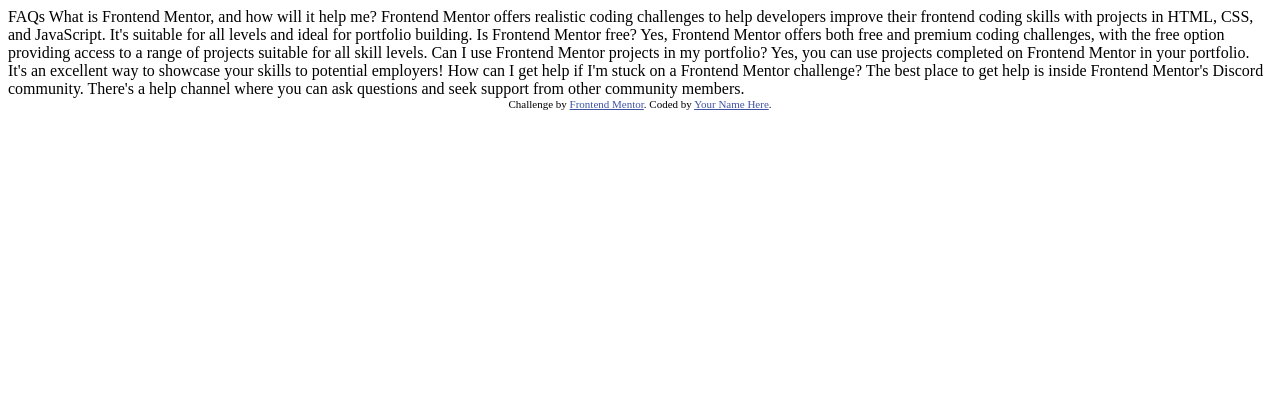
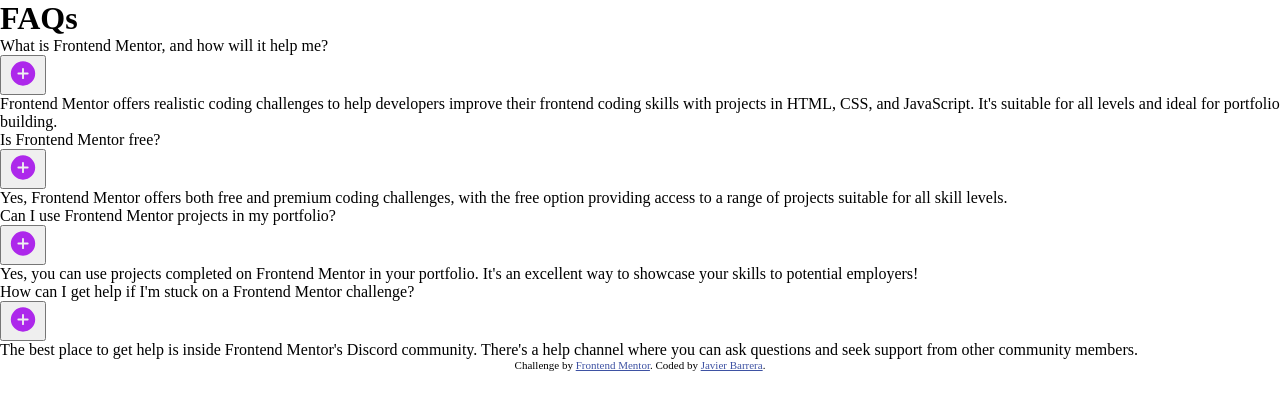
Before and after one commit to javierb256/FAQ-accordian, a plain HTML site: page index.html in a window 1280 px wide. Drawn offline with Linux system fonts and the light colour scheme.

Commit message:
finished html structure. added initial css styles

```diff
--- a/index.html
+++ b/index.html
@@ -1,48 +1,73 @@
 <!DOCTYPE html>
 <html lang="en">
-<head>
-  <meta charset="UTF-8">
-  <meta name="viewport" content="width=device-width, initial-scale=1.0"> <!-- displays site properly based on user's device -->
+  <head>
+    <meta charset="UTF-8" />
+    <meta name="viewport" content="width=device-width, initial-scale=1.0" />
+    <!-- displays site properly based on user's device -->
 
-  <link rel="icon" type="image/png" sizes="32x32" href="./assets/images/favicon-32x32.png">
+    <link
+      rel="icon"
+      type="image/png"
+      sizes="32x32"
+      href="./assets/images/favicon-32x32.png"
+    />
+    <link rel="stylesheet" href="./styles.css" />
 
-  <title>Frontend Mentor | FAQ accordion</title>
+    <title>Frontend Mentor | FAQ accordion</title>
+  </head>
+  <body>
+    <main class="container">
+      <h1>FAQs</h1>
 
-  <!-- Feel free to remove these styles or customise in your own stylesheet 👍 -->
-  <style>
-    .attribution { font-size: 11px; text-align: center; }
-    .attribution a { color: hsl(228, 45%, 44%); }
-  </style>
-</head>
-<body>
+      <ul class="accordion">
+        <li>
+          <div class="section">
+            <p>What is Frontend Mentor, and how will it help me?</p>
+            <button><img src="./assets/images/icon-plus.svg" alt="plus icon"></button>
+          </div>
+          <p>Frontend Mentor offers realistic coding challenges to help developers
+            improve their frontend coding skills with projects in HTML, CSS, and
+            JavaScript. It's suitable for all levels and ideal for portfolio building.</p>
+        </li>
+        <li>
+          <div class="section">
+            <p>Is Frontend Mentor free?</p>
+            <button><img src="./assets/images/icon-plus.svg" alt="plus icon"></button>
+          </div>
+          <p>Yes, Frontend Mentor offers both free and premium
+            coding challenges, with the free option providing access to a range of
+            projects suitable for all skill levels.</p>
+        </li>
+        <li>
+          <div class="section">
+            <p>Can I use Frontend Mentor projects in my portfolio?</p>
+            <button><img src="./assets/images/icon-plus.svg" alt="plus icon"></button>
+          </div>
 
-  FAQs
-
-  What is Frontend Mentor, and how will it help me?
-
-  Frontend Mentor offers realistic coding challenges to help developers improve their
-  frontend coding skills with projects in HTML, CSS, and JavaScript. It's suitable for
-  all levels and ideal for portfolio building.
-
-  Is Frontend Mentor free?
-
-  Yes, Frontend Mentor offers both free and premium coding challenges, with the free
-  option providing access to a range of projects suitable for all skill levels.
-
-  Can I use Frontend Mentor projects in my portfolio?
-
-  Yes, you can use projects completed on Frontend Mentor in your portfolio. It's an excellent
-  way to showcase your skills to potential employers!
-
-  How can I get help if I'm stuck on a Frontend Mentor challenge?
-
-  The best place to get help is inside Frontend Mentor's Discord community. There's a help
-  channel where you can ask questions and seek support from other community members.
+          <p>Yes, you can use projects completed on Frontend Mentor in
+            your portfolio. It's an excellent way to showcase your skills to potential
+            employers!</p>
+        </li>
+        <li>
+          <div class="section">
+            <p>How can I get help if I'm stuck on a Frontend Mentor challenge?</p>
+            <button><img src="./assets/images/icon-plus.svg" alt="plus icon"></button>
+          </div>
+          <p>The best place to get help is inside Frontend Mentor's Discord community.
+            There's a help channel where you can ask questions and seek support from
+            other community members.</p>
+        </li>
+      </ul>
 
 
-  <div class="attribution">
-    Challenge by <a href="https://www.frontendmentor.io?ref=challenge" target="_blank">Frontend Mentor</a>.
-    Coded by <a href="#">Your Name Here</a>.
-  </div>
-</body>
+
+
+    </main>
+    <footer class="attribution">
+      Challenge by
+      <a href="https://www.frontendmentor.io?ref=challenge" target="_blank"
+        >Frontend Mentor</a
+      >. Coded by <a href="https://www.frontendmentor.io/profile/javierb256">Javier Barrera</a>.
+    </footer>
+  </body>
 </html>
--- /dev/null
+++ b/styles.css
@@ -0,0 +1,85 @@
+
+* {
+    box-sizing: border-box;
+  }
+
+  body,
+  div,
+  dl,
+  dt,
+  dd,
+  ul,
+  ol,
+  li,
+  h1,
+  h2,
+  h3,
+  h4,
+  h5,
+  h6,
+  pre,
+  form,
+  fieldset,
+  input,
+  textarea,
+  p,
+  blockquote,
+  th,
+  td {
+    margin: 0;
+    padding: 0;
+  }
+
+  html,
+  body {
+    margin: 0;
+    padding: 0;
+    font-size: 16px;
+  }
+
+:root{
+    --white: hsl(0, 0%, 100%);
+    --light-pink: hsl(275, 100%, 97%);
+    --grayish-purple: hsl(292, 16%, 49%);
+    --dark-purple: hsl(292, 42%, 14%)
+}
+
+
+@font-face {
+    font-family: workSansItalic;
+    src: url(./assets/fonts/WorkSans-Italic-VariableFont_wght.ttf);
+
+}
+@font-face {
+    font-family: workSansVariable;
+    src: url(./assets/fonts/WorkSans-VariableFont_wght.ttf);
+}
+
+.container {
+    background-color: white;
+}
+html {
+    height: 100%;
+}
+
+.attribution { font-size: 11px; text-align: center; }
+    .attribution a { color: hsl(228, 45%, 44%); }
+
+@media screen and (min-width: 992px){
+    body {
+        /* background-image: url('./assets/images/background-pattern-desktop.svg');
+        background-position: top;
+        background-repeat: no-repeat;
+        background-size: cover;
+        background-color: var(--light-pink);
+        min-height: 100%;
+        display: flex;
+        align-items: center;
+        justify-content: center;
+        flex-direction: column; */
+    }
+
+    /* .container{
+        width: 800px;
+    } */
+}
```
